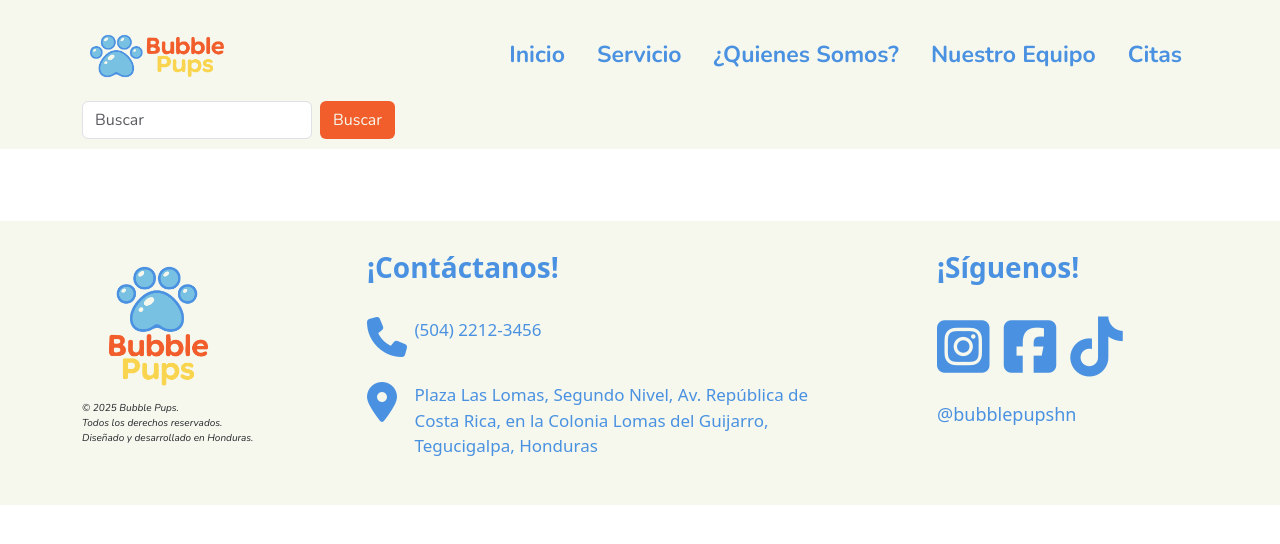
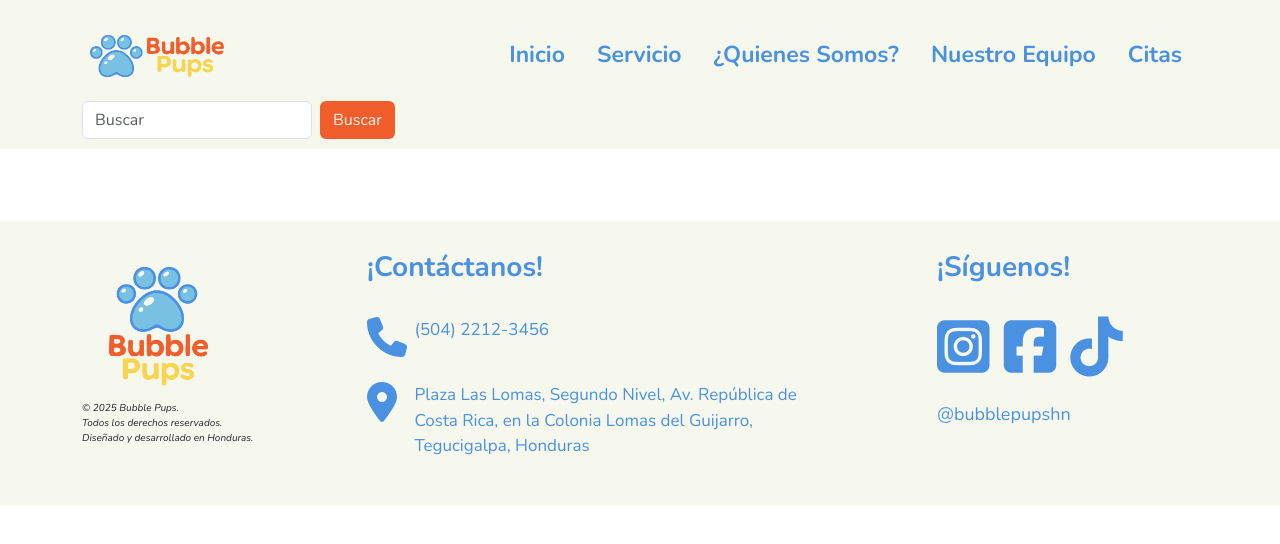
Before and after one commit to nsofiamorazan/Proyecto-Bubbles-Pups, a plain HTML site: page index.html in a window 1280 px wide. Drawn offline with nearby package versions, Linux system fonts and the light colour scheme.

Commit message:
Este es el correcto

```diff
--- a/index.html
+++ b/index.html
@@ -50,7 +50,7 @@
 
             <form class="d-flex nunito" role="search">
               <input class="form-control me-2" type="search" placeholder="Buscar" aria-label="Search"/>
-              <button class="btn btn nav_button" type="submit">Buscar</button>
+              <button class="btn btn nav_button nunito" type="submit">Buscar</button>
             </form>
 
 
@@ -63,6 +63,10 @@
 
     <main>
 
+      <section id="fondo_principal" class="fondo_principal">
+
+
+      </section>
       <br>
       <br>
       <br>
@@ -82,7 +86,7 @@
             </div>
 
             <div class="col-6">
-              <h3 class="font_footerh3"> <strong>¡Contáctanos!</strong></h3>
+              <h3 class="font_footerh3 nunito"> <strong>¡Contáctanos!</strong></h3>
 
               <br>
 
@@ -92,7 +96,7 @@
                 </div>
 
                 <div class="col-11">
-                  <p class="font_footercuerpo d-flex align-items-center">(504) 2212-3456</p>
+                  <p class="font_footercuerpo d-flex align-items-center nunito">(504) 2212-3456</p>
                 </div>
               </div>
 
@@ -104,7 +108,7 @@
                 </div>
 
                 <div class="col-11">
-                  <p class="font_footercuerpo d-flex align-items-center">Plaza Las Lomas, Segundo Nivel, Av. República de <br>
+                  <p class="font_footercuerpo d-flex align-items-center nunito">Plaza Las Lomas, Segundo Nivel, Av. República de <br>
                     Costa Rica, en la Colonia Lomas del Guijarro, <br>
                     Tegucigalpa, Honduras </p>
                 </div>
@@ -113,7 +117,7 @@
             </div>
 
             <div class="col-3">
-              <h3 class="font_footerh3"> <strong>¡Síguenos!</strong></h3>
+              <h3 class="font_footerh3 nunito"> <strong>¡Síguenos!</strong></h3>
 
               <br>
 
@@ -126,7 +130,7 @@
               <br>
               <br>
 
-              <p class="font_footercuerpodos">@bubblepupshn</p>
+              <p class="font_footercuerpodos nunito">@bubblepupshn</p>
 
 
 
```
Also changed, not shown: css/miestilo.css (line endings or trailing spaces), img/fondo amarillo.png (added), img/perros.jpg (added).
